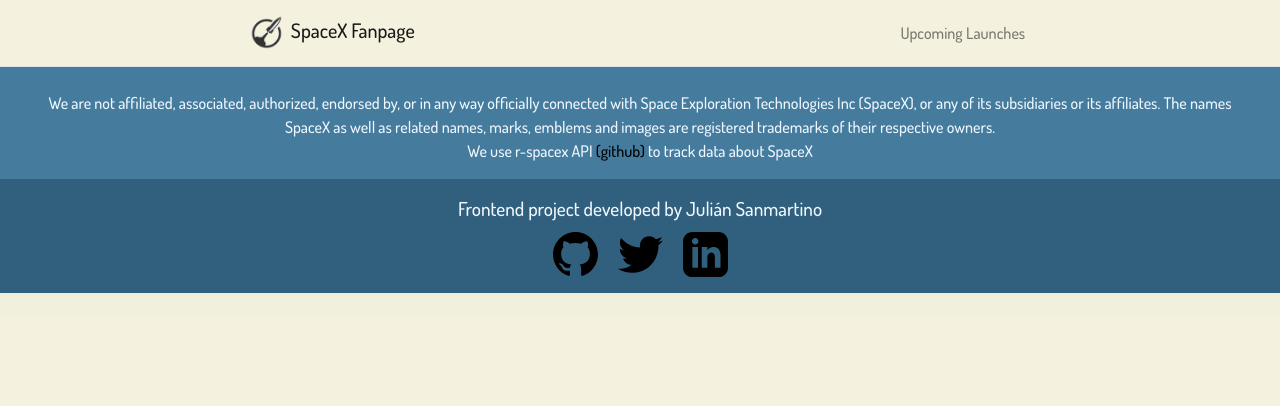
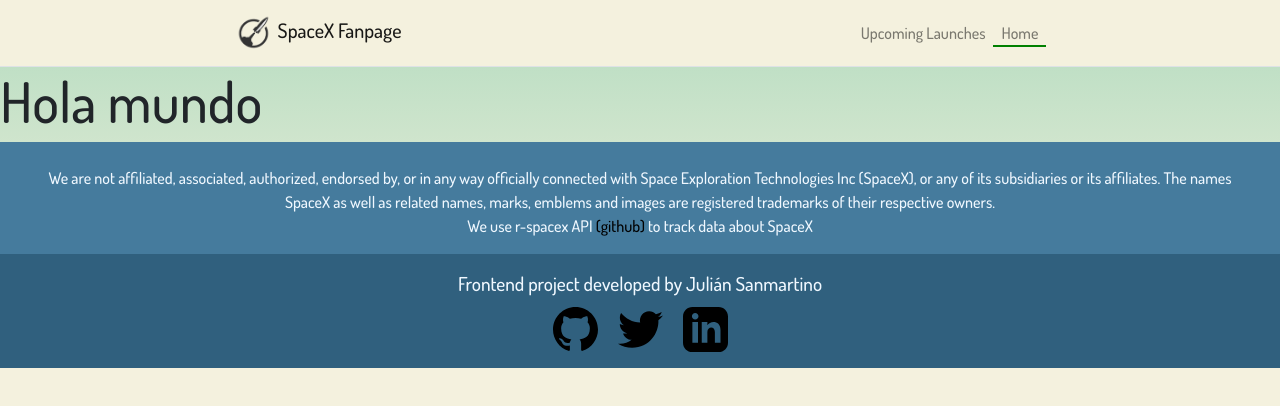
Before and after one commit to jjsanmartino03/spacex-fanpage, a React (Create React App) app: page / in a window 1280 px wide. Shown: the top 406 px of the page. Built offline with nearby package versions, Linux system fonts and the light colour scheme.

Commit message:
Create Home view

```diff
--- a/src/App.js
+++ b/src/App.js
@@ -5,6 +5,7 @@
 import Navbar from "./views/Navbar";
 import Upcoming from "./views/Upcoming";
 import Footer from "./views/Footer";
+import Home from "./views/Home";
 import store from "./store/index";
 
 function App(props) {
@@ -13,6 +14,9 @@
       <Router>
         <Route path="">
           <Navbar />
+        </Route>
+        <Route path="/" exact>
+          <Home />
         </Route>
         <Route path="/upcoming" exact>
           <Upcoming />
--- /dev/null
+++ b/src/views/Home.js
@@ -0,0 +1,21 @@
+import React from "react";
+import {connect} from "react-redux";
+
+import {changeActiveAnchor} from "../store/actions";
+
+class HomeView extends React.Component{
+  componentDidMount = () =>{
+    this.props.dispatch(changeActiveAnchor("/"))
+  }
+  render = () => {
+    return (
+      <h1>Hola mundo</h1>
+    )
+  }
+}
+
+const mapStateToProps = ({}) => ({
+
+});
+
+export default connect(mapStateToProps)(HomeView);
--- a/src/views/Upcoming.js
+++ b/src/views/Upcoming.js
@@ -32,8 +32,6 @@
     this.props.dispatch(deleteCollection()); // Just delete collection when users changes the page
 
     window.removeEventListener("scroll", this.handleScroll); // Remove the event listener used to move the header
-
-    this.props.dispatch(changeActiveAnchor("/")); // Just remove the
   }
   handleScroll = (event) => {
     let transformHeaderY = (window.scrollY / 2.2).toFixed(4);
```
Also changed, not shown: src/views/Navbar.js (+13 -12 lines), public/manifest.json.
